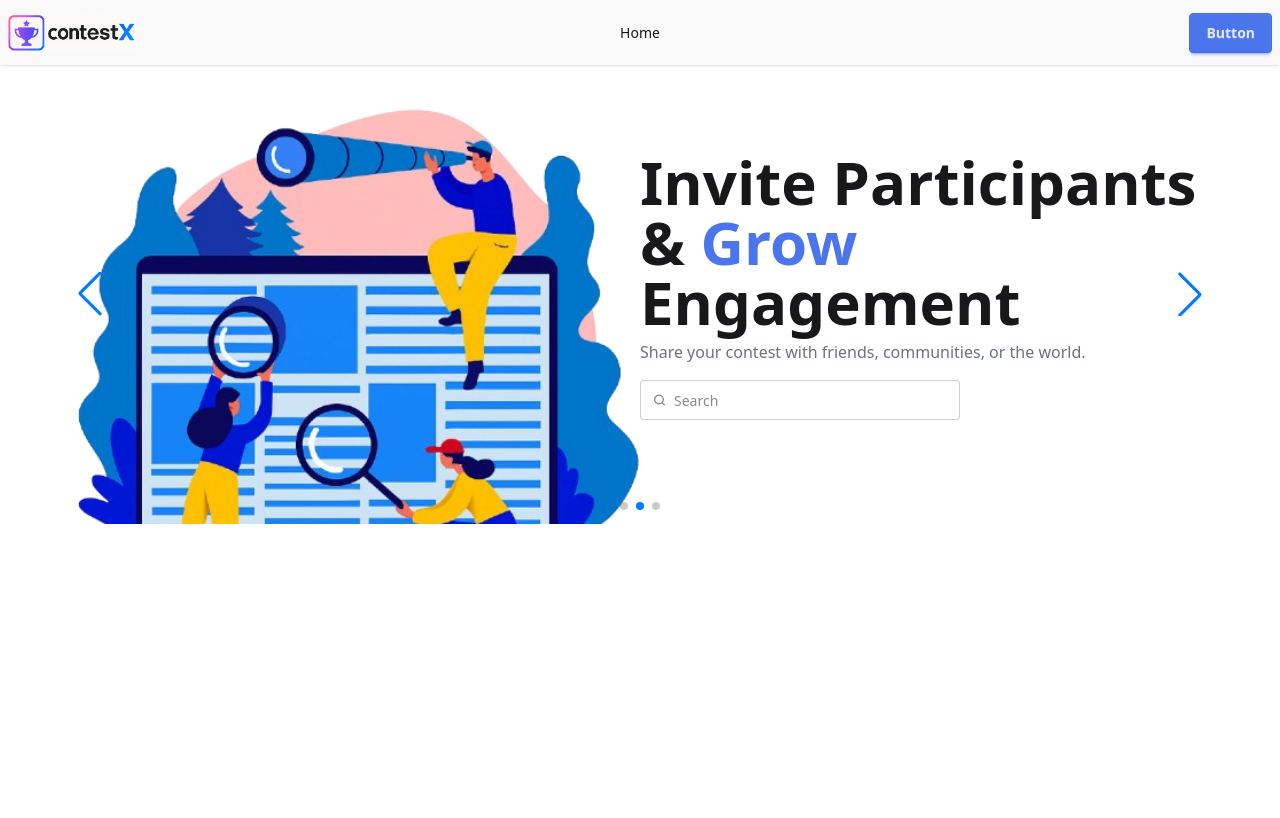
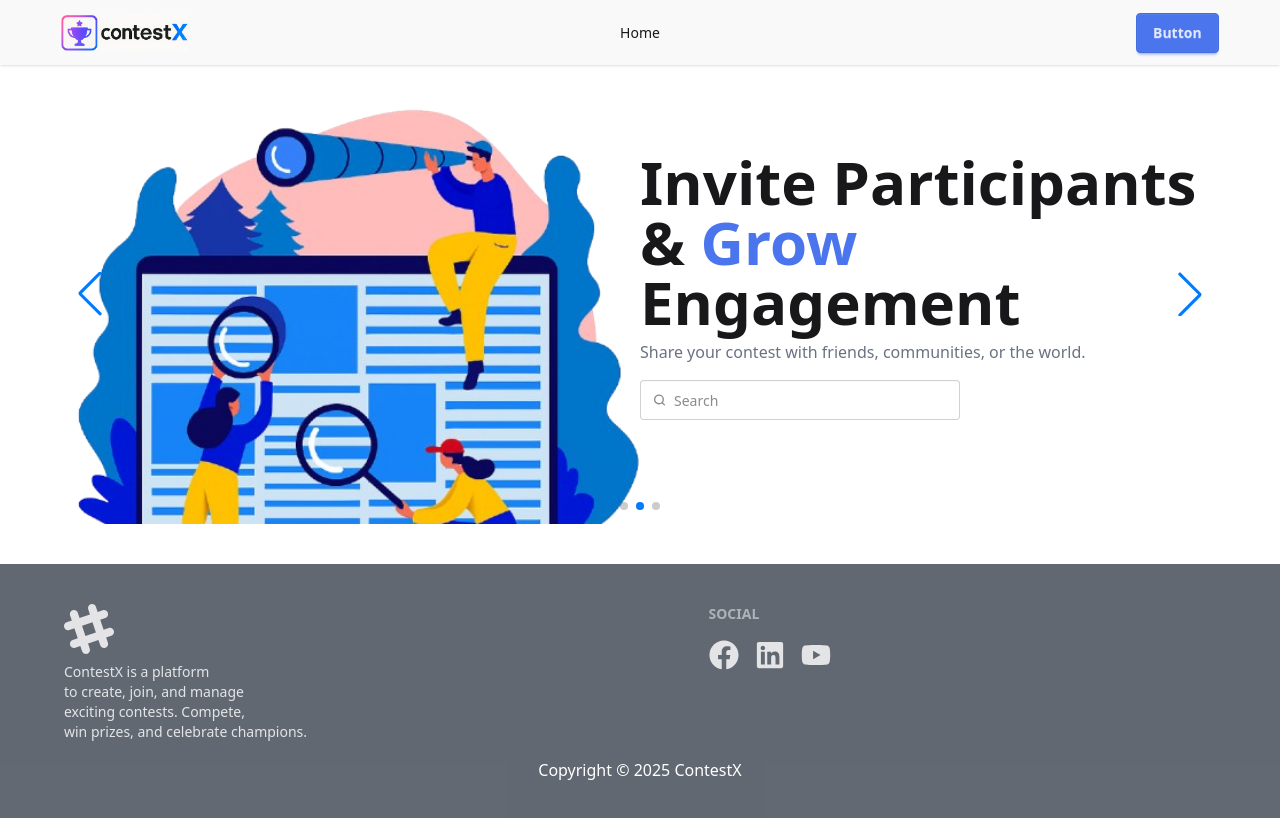
Before and after one commit to MostofaKobirAdon/context-x-client, a React (Vite) app: page / in a window 1280 px wide. Shown: the top 818 px of the page. Built offline with nearby package versions, Linux system fonts and the light colour scheme.

Commit message:
Added Footer section in the root layout

```diff
--- a/package.json
+++ b/package.json
@@ -13,6 +13,7 @@
     "@tailwindcss/vite": "^4.1.17",
     "react": "^19.2.0",
     "react-dom": "^19.2.0",
+    "react-icons": "^5.5.0",
     "react-router": "^7.10.1",
     "swiper": "^12.0.3",
     "tailwindcss": "^4.1.17"
--- a/src/Layouts/RootLayout.jsx
+++ b/src/Layouts/RootLayout.jsx
@@ -1,14 +1,16 @@
 import React from "react";
 import { Outlet } from "react-router";
 import Nav from "../components/Nav";
+import Footer from "../components/Footer";
 
 const RootLayout = () => {
   return (
-    <div>
+    <div className="flex flex-col gap-y-10">
       <Nav></Nav>
       <div className=" mt-16">
         <Outlet />
       </div>
+      <Footer></Footer>
     </div>
   );
 };
--- /dev/null
+++ b/src/components/Footer.jsx
@@ -0,0 +1,42 @@
+import React from "react";
+import { FaFacebook, FaLinkedin, FaYoutube } from "react-icons/fa";
+
+const Footer = () => {
+  return (
+    <footer className="  bg-secondary/70 text-neutral-content p-10">
+      <div className="max-w-6xl mx-auto footer sm:footer-horizontal">
+        <aside>
+          <svg
+            width="50"
+            height="50"
+            viewBox="0 0 24 24"
+            xmlns="http://www.w3.org/2000/svg"
+            fillRule="evenodd"
+            clipRule="evenodd"
+            className="fill-current"
+          >
+            <path d="M22.672 15.226l-2.432.811.841 2.515c.33 1.019-.209 2.127-1.23 2.456-1.15.325-2.148-.321-2.463-1.226l-.84-2.518-5.013 1.677.84 2.517c.391 1.203-.434 2.542-1.831 2.542-.88 0-1.601-.564-1.86-1.314l-.842-2.516-2.431.809c-1.135.328-2.145-.317-2.463-1.229-.329-1.018.211-2.127 1.231-2.456l2.432-.809-1.621-4.823-2.432.808c-1.355.384-2.558-.59-2.558-1.839 0-.817.509-1.582 1.327-1.846l2.433-.809-.842-2.515c-.33-1.02.211-2.129 1.232-2.458 1.02-.329 2.13.209 2.461 1.229l.842 2.515 5.011-1.677-.839-2.517c-.403-1.238.484-2.553 1.843-2.553.819 0 1.585.509 1.85 1.326l.841 2.517 2.431-.81c1.02-.33 2.131.211 2.461 1.229.332 1.018-.21 2.126-1.23 2.456l-2.433.809 1.622 4.823 2.433-.809c1.242-.401 2.557.484 2.557 1.838 0 .819-.51 1.583-1.328 1.847m-8.992-6.428l-5.01 1.675 1.619 4.828 5.011-1.674-1.62-4.829z"></path>
+          </svg>
+          <p>
+            ContestX is a platform <br /> to create, join, and manage <br />{" "}
+            exciting contests. Compete, <br /> win prizes, and celebrate
+            champions.
+          </p>
+        </aside>
+        <nav>
+          <h6 className="footer-title">Social</h6>
+          <div className="grid grid-flow-col gap-4">
+            <FaFacebook size={30} />
+            <FaLinkedin size={30}></FaLinkedin>
+            <FaYoutube size={30}></FaYoutube>
+          </div>
+        </nav>
+      </div>
+      <div className="max-w-6xl mx-auto text-center mt-4">
+        <p className="text-white">Copyright © 2025 ContestX</p>
+      </div>
+    </footer>
+  );
+};
+
+export default Footer;
--- a/src/components/Nav.jsx
+++ b/src/components/Nav.jsx
@@ -11,8 +11,8 @@
     </>
   );
   return (
-    <div className="fixed left-0 bg-gray-100/50 right-0 top-0 z-10">
-      <div className="navbar  bg-transparent shadow-sm">
+    <div className="fixed left-0 shadow-sm bg-gray-100/50 right-0 top-0 z-10">
+      <div className="navbar w-11/12 mx-auto  bg-transparent ">
         <div className="navbar-start">
           <div className="dropdown">
             <div tabIndex={0} role="button" className="btn btn-ghost lg:hidden">
--- a/src/index.css
+++ b/src/index.css
@@ -11,7 +11,7 @@
   color-scheme: light; /* color of browser-provided UI */
 
   --color-primary: #4a75ed;
-  --color-secondary: #03464d;
+  --color-secondary: #1f2937;
 }
 
 .subtext {
```
Also changed, not shown: 1 other file (tests, documents, lock files or other folders).
